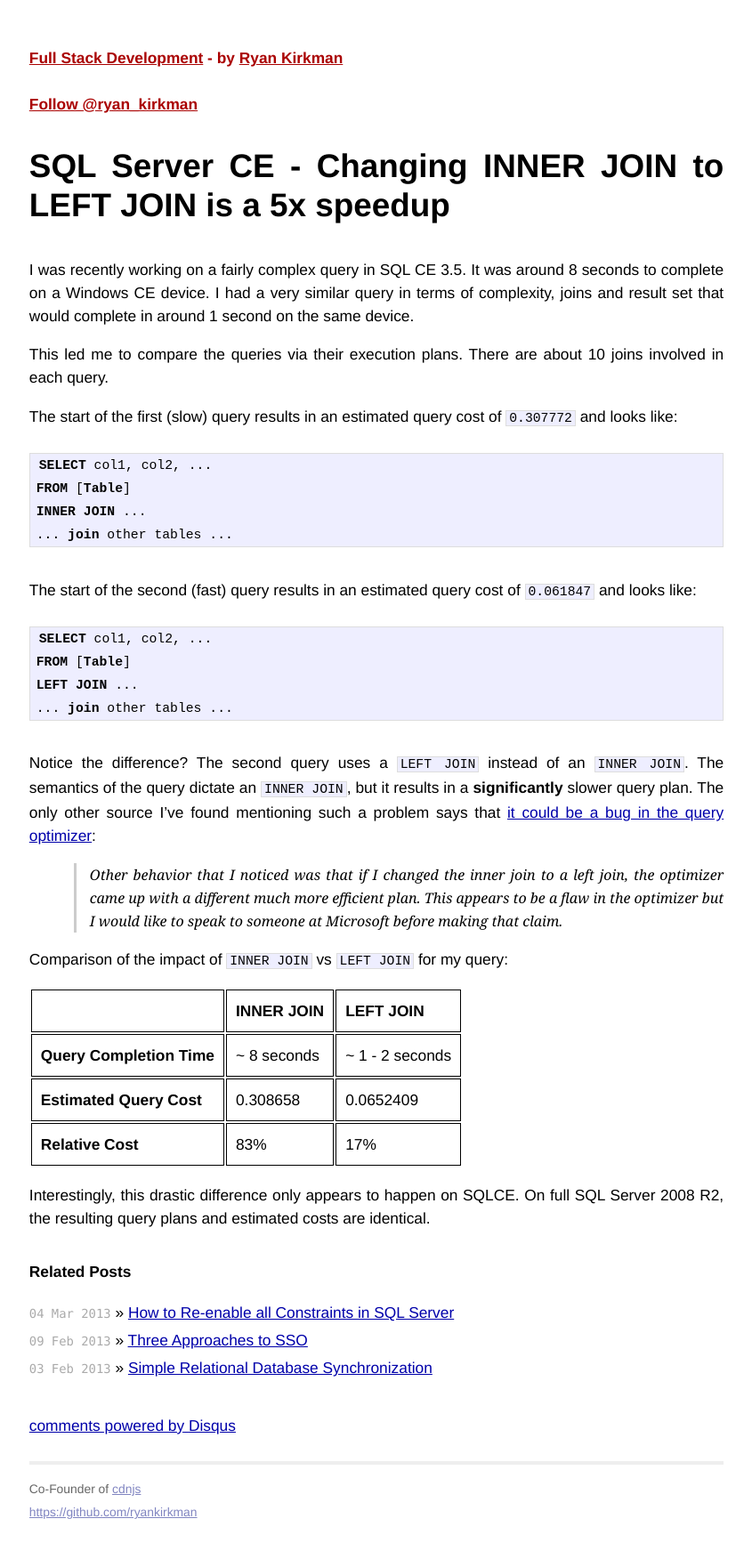
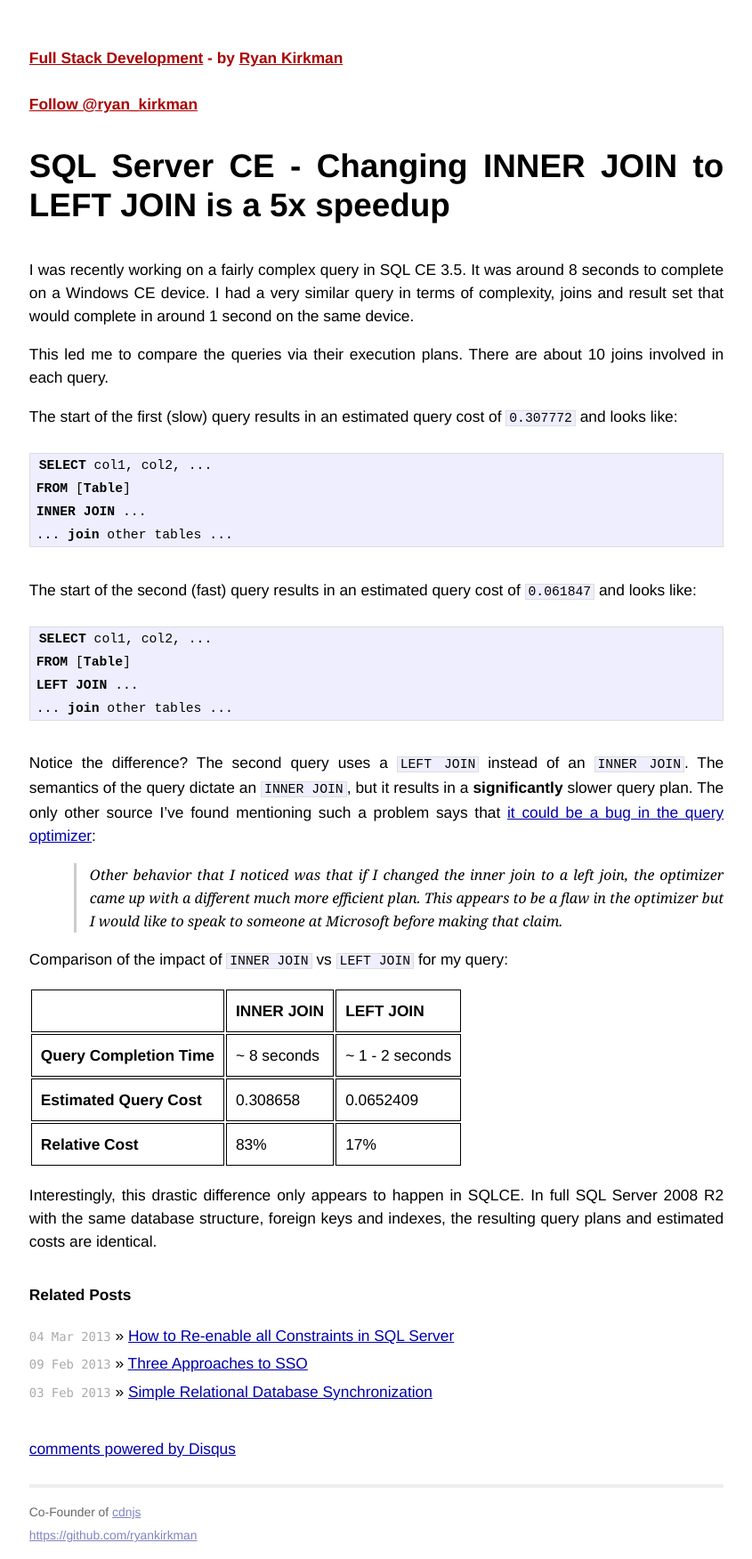
Before and after one commit to ryankirkman/ryankirkman.github.com, a Jekyll site: the page built from _posts/2013-03-12-sqlce-inner-join-to-left-join-5x-speedup.md, in a window 1280 px wide. Shown: the whole page at 89% size, without its empty margins (217-1062 px from the left). Built offline with Jekyll 4.4.1, drawn with Linux system fonts in a browser that asks for light colours; Markdown is read by kramdown in place of the engine named in the settings; comment, search, counter and statistics services are not loaded; before the commit the page ends 1726 px from its top, so only the background shows below that.

Commit message:
Further clarifications

```diff
--- a/_posts/2013-03-12-sqlce-inner-join-to-left-join-5x-speedup.md
+++ b/_posts/2013-03-12-sqlce-inner-join-to-left-join-5x-speedup.md
@@ -57,4 +57,4 @@
 	</tr>
 </table>
 
-Interestingly, this drastic difference only appears to happen on SQLCE. On full SQL Server 2008 R2, the resulting query plans and estimated costs are identical.
+Interestingly, this drastic difference only appears to happen in SQLCE. In full SQL Server 2008 R2 with the same database structure, foreign keys and indexes, the resulting query plans and estimated costs are identical.
```
